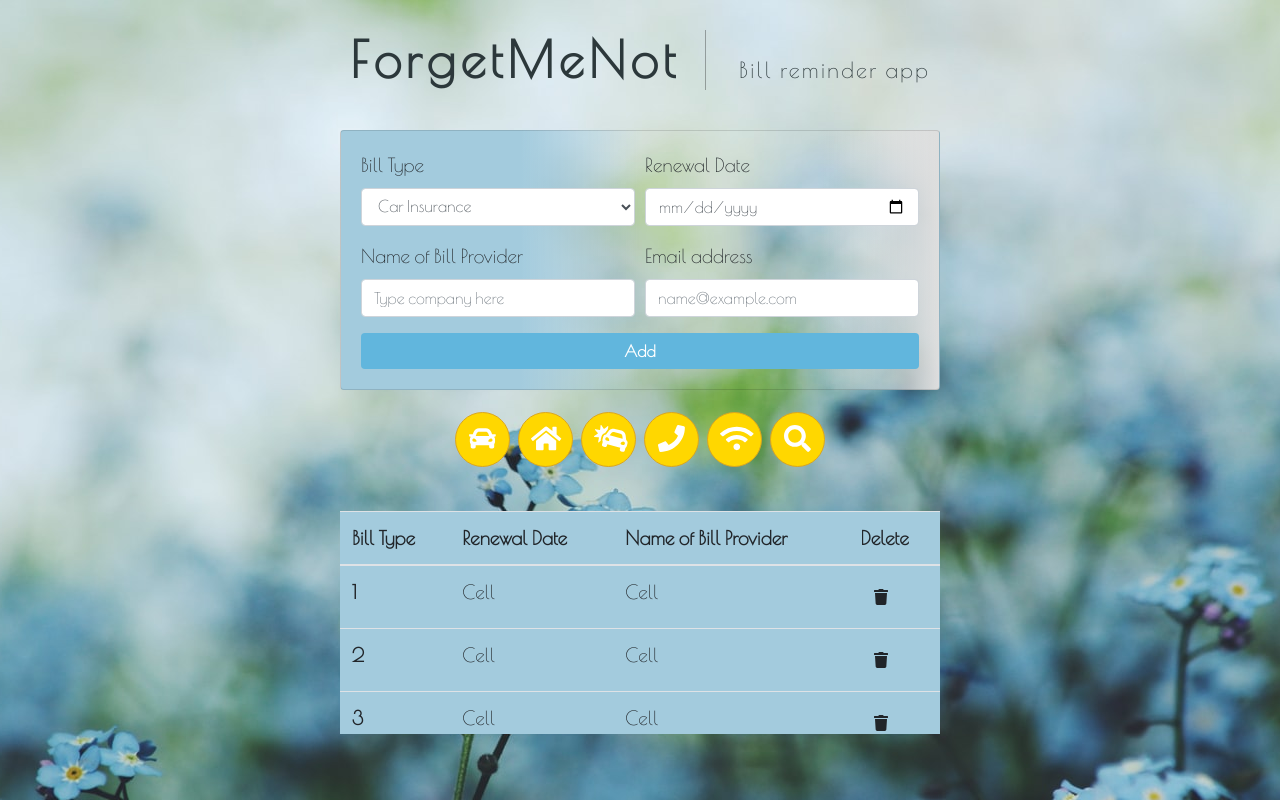
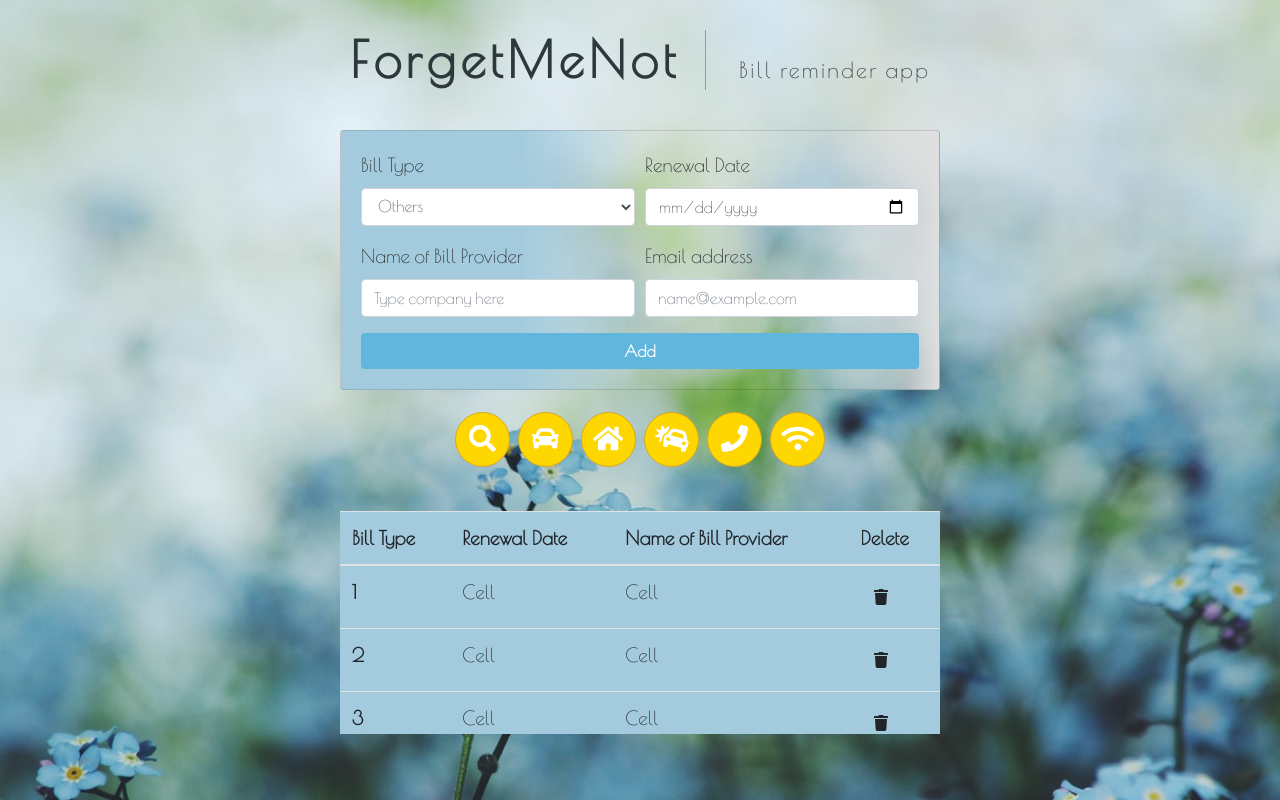
Before and after one commit to Project-ForgetMeNot/payment-tracker-frontend, a React (Create React App) app in the folder my-app/: page / in a window 1280 px wide. Built offline with nearby package versions, Linux system fonts and the light colour scheme.

Commit message:
Changed the dropdown to hardcoded easier to add new categories in the future, added same functionality to the category buttons

```diff
--- a/my-app/src/App.js
+++ b/my-app/src/App.js
@@ -16,12 +16,27 @@ class App extends React.Component {
       }
     }
   }
+
+  categories = (id) => {
+    const cats = [
+      { id:7, name:'Others', icon:'fa fa-search'},
+      { id:1, name:'Automotive', icon:'fas fa-car'},
+      { id:2, name:'Home', icon:'fas fa-home'},
+      { id:4, name:'Insurance', icon:'fas fa-car-crash'},
+      { id:5, name:'Phone', icon:'fas fa-phone'},
+      { id:6, name:'Broadband', icon:'fas fa-wifi'},
+
+    ];
+    return cats;
+  }
+
   render() {
+    const cats = this.categories();
     return (
       <div className="App">
         <Header/>
-        <AddNewBill/>
-        <CategoryButtons/>
+        <AddNewBill categories={cats}/>
+        <CategoryButtons categories={cats}/>
         <List/>
       </div>
     );
--- a/my-app/src/CategoryButtons.js
+++ b/my-app/src/CategoryButtons.js
@@ -3,18 +3,21 @@ import './index.css';
 import './App.css';
 
 class CategoryButtons extends React.Component {
-
+    constructor(props) {
+        super(props);
+        this.state = {
+            categories: props.categories
+        }
+    }
     render() {
+        const cats = this.state.categories;
         return (
             <div id="buttons" className="container">
                 <div className="row">
                     <div className="col text-center">
-                    <button className="btn btn-info btn-circle btn-sm m-1" title="car"><i className="fas fa-car"></i></button>
-                    <button className="btn btn-info btn-circle m-1" title="house"><i className="fas fa-home"></i></button>
-                    <button className="btn btn-info btn-circle m-1" title="insurance"><i className="fas fa-car-crash"></i></button>
-                    <button className="btn btn-info btn-circle m-1" title="phone"><i className="fas fa-phone"></i></button>
-                    <button className="btn btn-info btn-circle m-1" title="broadband"><i className="fas fa-wifi"></i></button>
-                    <button className="btn btn-info btn-circle m-1" title="other"><i className="fa fa-search"></i></button>
+                        {cats.map((value, index) => {
+                            return <button key={index} className="btn btn-info btn-circle btn-sm m-1" title={value.name}><i className={value.icon}></i></button>
+                        })}
                     </div>
                 </div>
             </div>
--- a/my-app/src/addnewbill.js
+++ b/my-app/src/addnewbill.js
@@ -7,7 +7,8 @@ class AddNewBill extends React.Component {
         this.state = {
             emailText: props.emailText,
             providerText: props.providerText,
-            renewalDate: props.renewalDate
+            renewalDate: props.renewalDate,
+            categories: props.categories
         }
     }
 
@@ -38,6 +39,8 @@ class AddNewBill extends React.Component {
     }
 
     render() {
+        const cats = this.state.categories;
+
         return (
             <div className="container">
                 <div className="AddForm card mb-5">
@@ -45,17 +48,15 @@ class AddNewBill extends React.Component {
                         <form>
                             <div className="form-row">
                             <div className="form-group col-md-6">
-                                    <label for="exampleFormControlSelect1">Bill Type</label>
+                                    <label htmlFor="exampleFormControlSelect1">Bill Type</label>
                                     <select className="form-control" id="exampleFormControlSelect1">
-                                        <option>Car Insurance</option>
-                                        <option>Buildings and Contents Insurance</option>
-                                        <option>Gas and Electric</option>
-                                        <option>MOT</option>
-                                        <option>Other</option>
+                                        {cats.map((value, index) => {
+                                            return <option value={value.id} key={index}>{value.name}</option>
+                                        })}
                                     </select>
                                 </div>
                                 <div className="form-group col-md-6">
-                                <label for="renewalDateInput">Renewal Date</label>
+                                <label htmlFor="renewalDateInput">Renewal Date</label>
                                 <input
                                     id="renewalDateInput"
                                     type="date"
@@ -69,7 +70,7 @@ class AddNewBill extends React.Component {
 
                             <div className="form-row">
                             <div className="form-group col-md-6">
-                                <label for="nameOfBillProviderInput">Name of Bill Provider</label>
+                                <label htmlFor="nameOfBillProviderInput">Name of Bill Provider</label>
                                 <input
                                     id="nameOfBillProviderInput"
                                     type="text"
@@ -77,11 +78,11 @@ class AddNewBill extends React.Component {
                                     value={this.state.providerText}
                                     className="form-control"
                                     placeholder="Type company here"
-                                    autocomplete="off"
+                                    autoComplete="off"
                                 />
                             </div>
                             <div className="form-group col-md-6">
-                                    <label for="emailInput">Email address</label>
+                                    <label htmlFor="emailInput">Email address</label>
                                     <input
                                         id="emailInput"
                                         type="email"
@@ -93,7 +94,7 @@ class AddNewBill extends React.Component {
                                 </div>
                             </div>
 
-                            <button class="btn btn-primary btn-block">
+                            <button className="btn btn-primary btn-block">
                                 Add
                             </button>
                         </form>
--- a/my-app/src/list.js
+++ b/my-app/src/list.js
@@ -4,8 +4,8 @@ class List extends React.Component {
   render() {
     return (
 
-      <div class="table-responsive">
-        <table class="table">
+      <div className="table-responsive">
+        <table className="table">
           <thead>
             <tr>
               <th scope="col">Bill Type</th>
@@ -19,20 +19,20 @@ class List extends React.Component {
               <th scope="row">1</th>
               <td>Cell</td>
               <td>Cell</td>
-              <td><button class="btn"><i class="fa fa-trash"></i></button></td>
+              <td><button className="btn"><i className="fa fa-trash"></i></button></td>
             </tr>
             <tr>
               <th scope="row">2</th>
               <td>Cell</td>
               <td>Cell</td>
-              <td><button class="btn"><i class="fa fa-trash"></i></button></td>
+              <td><button className="btn"><i className="fa fa-trash"></i></button></td>
 
             </tr>
             <tr>
               <th scope="row">3</th>
               <td>Cell</td>
               <td>Cell</td>
-              <td><button class="btn"><i class="fa fa-trash"></i></button></td>
+              <td><button className="btn"><i className="fa fa-trash"></i></button></td>
             </tr>
           </tbody>
         </table>
```
